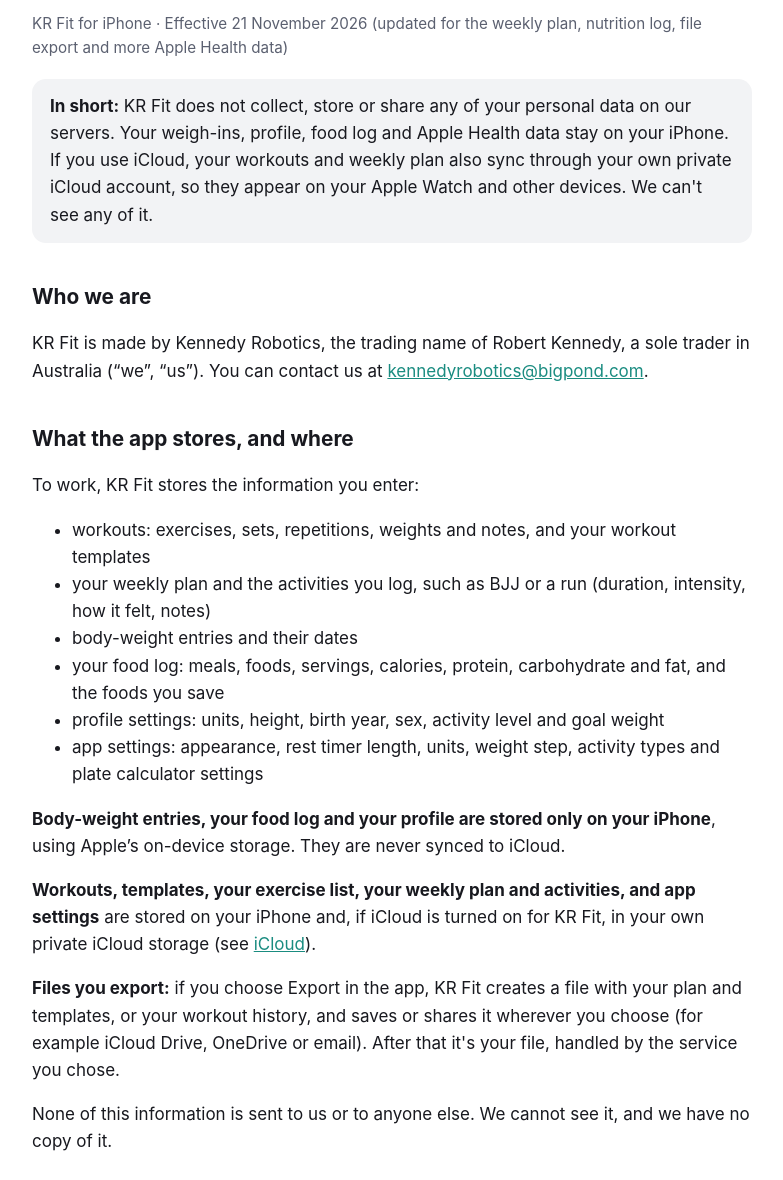
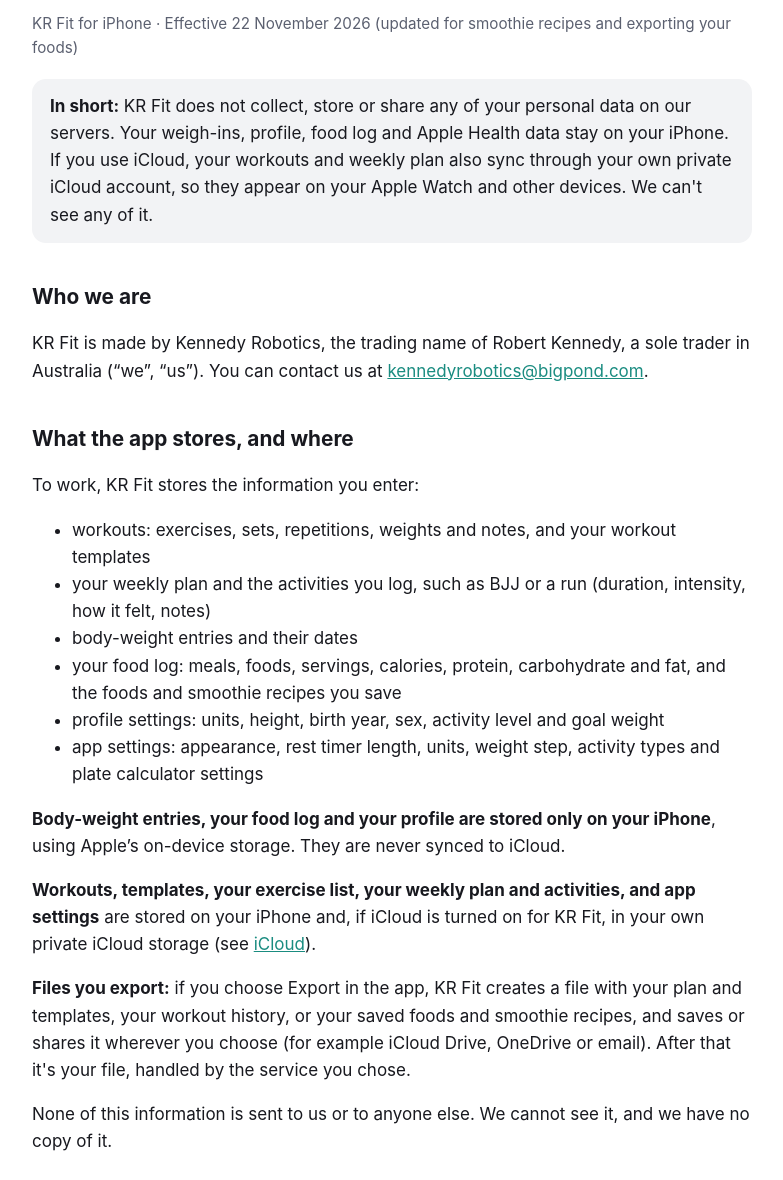
Before and after one commit to kennedyrobotics/kennedyrobotics.github.io, a plain HTML site: page krfit/privacy/index.html in a window 1280 px wide. Shown: the part 120-1300 px from the top of the page, without its empty margins (248-1031 px from the left). Drawn offline with Linux system fonts and the light colour scheme.

Commit message:
KR Fit 0.8.0: smoothie recipes FAQ; privacy policy covers exporting foods and smoothie recipes
Co-Authored-By: Claude Opus 5.5 <noreply@anthropic.com>

```diff
--- a/krfit/privacy/index.html
+++ b/krfit/privacy/index.html
@@ -12,7 +12,7 @@
   <header><a href="/krfit/">KR Fit</a></header>
   <main>
     <h1>Privacy policy</h1>
-    <p class="muted">KR Fit for iPhone · Effective 21 November 2026 (updated for the weekly plan, nutrition log, file export and more Apple Health data)</p>
+    <p class="muted">KR Fit for iPhone · Effective 22 November 2026 (updated for smoothie recipes and exporting your foods)</p>
 
     <div class="note">
       <strong>In short:</strong> KR Fit does not collect, store or share any of your personal data on our servers.
@@ -32,7 +32,7 @@
       <li>workouts: exercises, sets, repetitions, weights and notes, and your workout templates</li>
       <li>your weekly plan and the activities you log, such as BJJ or a run (duration, intensity, how it felt, notes)</li>
       <li>body-weight entries and their dates</li>
-      <li>your food log: meals, foods, servings, calories, protein, carbohydrate and fat, and the foods you save</li>
+      <li>your food log: meals, foods, servings, calories, protein, carbohydrate and fat, and the foods and smoothie recipes you save</li>
       <li>profile settings: units, height, birth year, sex, activity level and goal weight</li>
       <li>app settings: appearance, rest timer length, units, weight step, activity types and plate calculator
         settings</li>
@@ -43,7 +43,7 @@
       stored on your iPhone and, if iCloud is turned on for KR Fit, in your own private iCloud storage (see
       <a href="#icloud">iCloud</a>).</p>
     <p><strong>Files you export:</strong> if you choose Export in the app, KR Fit creates a file with your plan and
-      templates, or your workout history, and saves or shares it wherever you choose (for example iCloud Drive,
+      templates, your workout history, or your saved foods and smoothie recipes, and saves or shares it wherever you choose (for example iCloud Drive,
       OneDrive or email). After that it's your file, handled by the service you chose.</p>
     <p>None of this information is sent to us or to anyone else. We cannot see it, and we have no copy of it.</p>
 
```
Also changed, not shown: krfit/index.html (+4 -0 lines).
